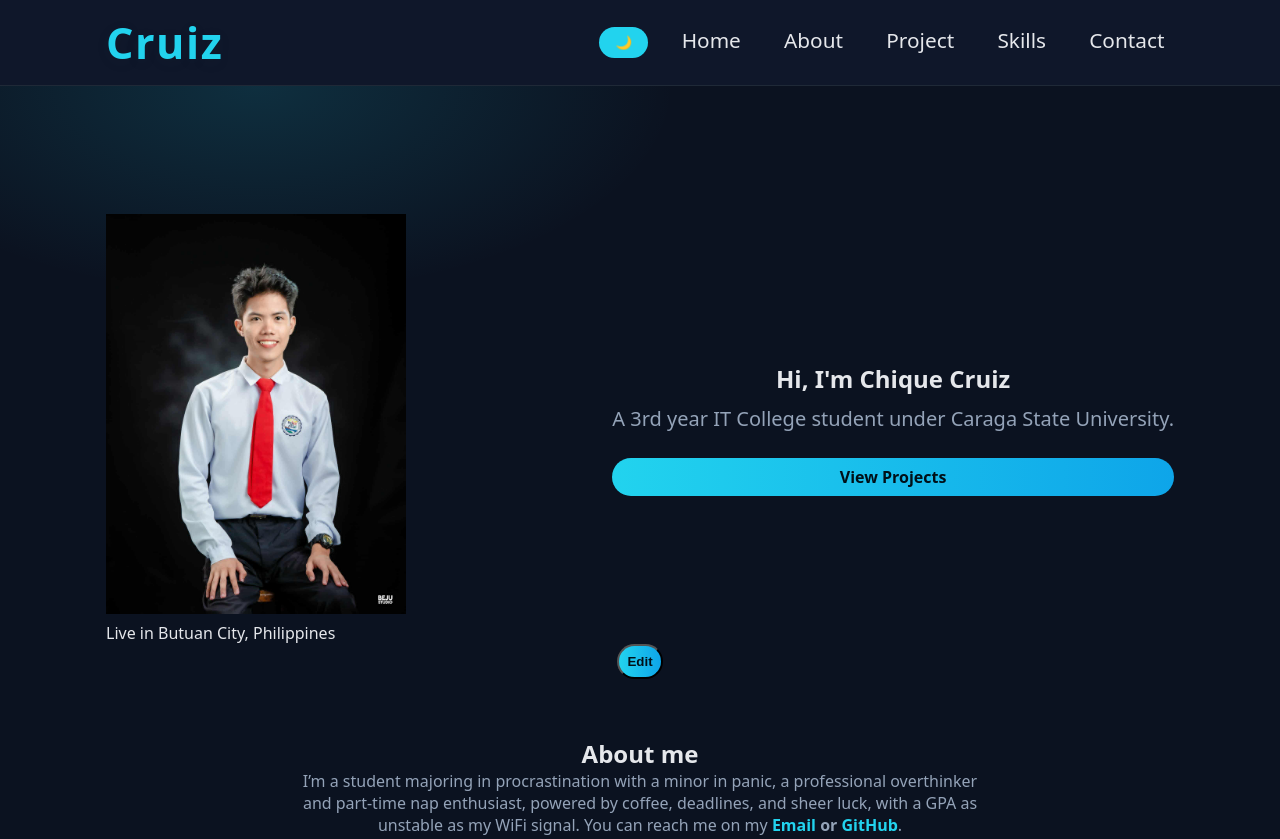
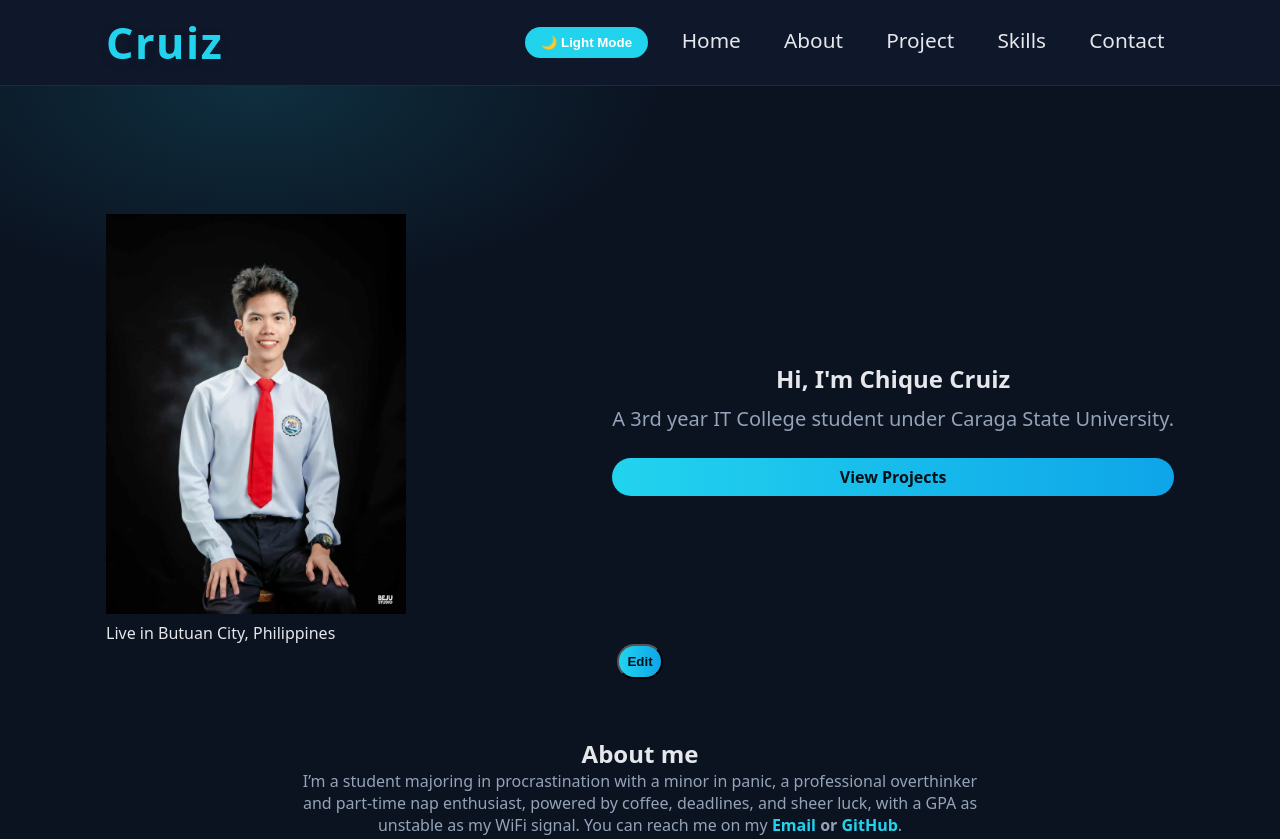
Before and after one commit to bangalaochiquecruiz-dot/ITE18, a plain HTML site: page index.html in a window 1280 px wide. Shown: the top 839 px of the page. Drawn offline with Linux system fonts and the light colour scheme.

Commit message:
sir, tapos na po

```diff
--- a/index.html
+++ b/index.html
@@ -12,7 +12,7 @@
         <div class="container">
             <h1 class="logo">Cruiz</h1>
             <ul class="nav" aria-label="Primary">
-                <button id="theme-toggle">🌙</button>
+                <button id="theme-toggle">🌙 Light Mode</button>
                 <li><a href="#home">Home</a></li>
                 <li><a href="#about">About</a></li>
                 <li><a href="#projects">Project</a></li>
```
